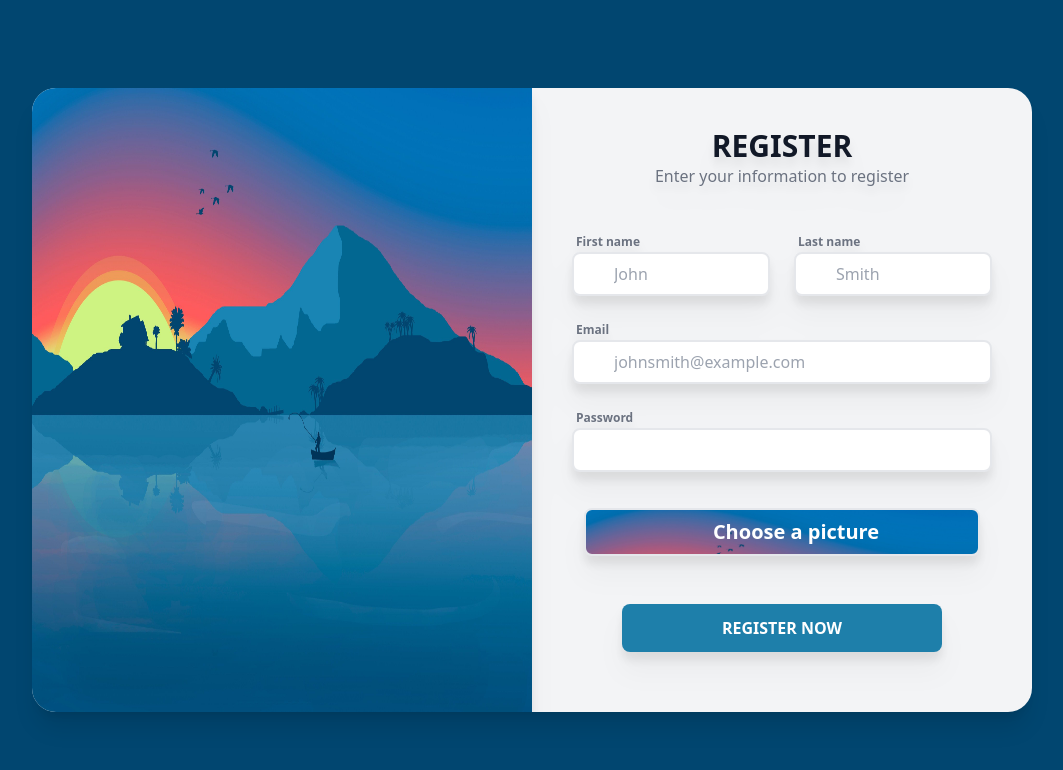
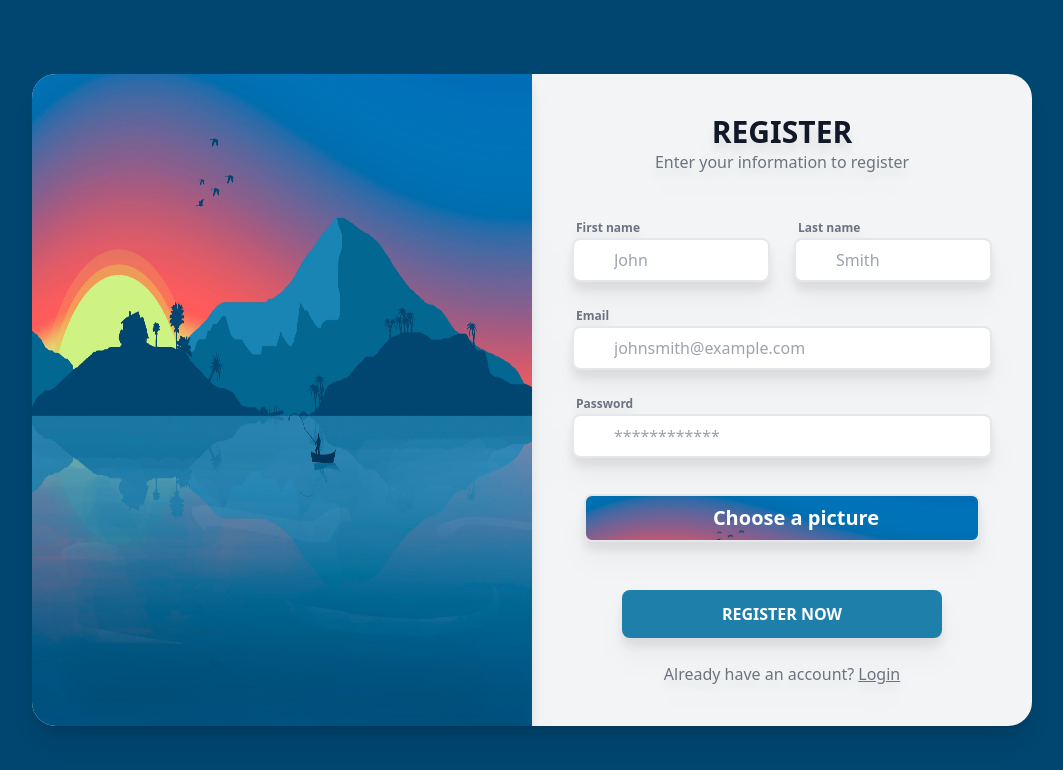
Before and after one commit to GamerQuanTuM/Messaging-App, a React (Vite) app: page /register in a window 1280 px wide. Shown: the top 770 px of the page, without its empty margins (108-1171 px from the left). Built offline with nearby package versions, Linux system fonts and the light colour scheme; no server answers.

Commit message:
Navigation to Login and Register Page

```diff
--- a/src/pages/Login.tsx
+++ b/src/pages/Login.tsx
@@ -52,9 +52,12 @@ const Login = () => {
                   </div>
                 </div>
               </div>
-              <div className="flex -mx-3">
+              <div className="flex -mx-3 flex-col">
                 <div className="w-full px-3 mb-5">
                   <button className="block w-full max-w-xs mx-auto bg-[#1e7faa] hover:bg-[#014670] focus:bg-[#014670] text-white rounded-lg px-3 py-3 font-semibold">LOGIN</button>
+                </div>
+                <div className="flex justify-center mt-1 gap-1">
+                  Not a member?<span className="cursor-pointer underline" onClick={() => navigate("/register")}>Sign up now</span>
                 </div>
               </div>
             </div>
--- a/src/pages/Register.tsx
+++ b/src/pages/Register.tsx
@@ -1,9 +1,9 @@
-import { FormEvent, useState } from "react"
+import { ChangeEvent, FormEvent, useState } from "react"
 import Bg from "../assets/bg.jpg"
 import { createUserWithEmailAndPassword, updateProfile } from "firebase/auth"
-import { auth, db, storage, app } from "../firebase"
+import { auth, db, storage } from "../firebase"
 import { getDownloadURL, ref, uploadBytesResumable } from "firebase/storage"
-import { collection, doc, setDoc } from "firebase/firestore"
+import { doc, setDoc } from "firebase/firestore"
 import { useNavigate } from "react-router-dom"
 
 const Register = () => {
@@ -12,11 +12,11 @@ const Register = () => {
   const [firstName, setFirstName] = useState<string>("")
   const [lastName, setLastName] = useState<string>("")
   const [image, setImage] = useState<null | File | any>(null)
-  const [error, setError] = useState(false)
+  const [_, setError] = useState(false)
 
   const navigate = useNavigate()
 
-  const handleImage = (e: React.ChangeEvent<HTMLInputElement>) => {
+  const handleImage = (e: ChangeEvent<HTMLInputElement>) => {
     if (!e.target.files || e.target.files.length === 0) {
       console.error("Select a file");
       return;
@@ -112,7 +112,7 @@ const Register = () => {
                   <label htmlFor="" className="text-xs font-semibold px-1">Password</label>
                   <div className="flex">
                     <div className="w-10 z-10 pl-1 text-center pointer-events-none flex items-center justify-center"><i className="mdi mdi-lock-outline text-gray-400 text-lg"></i></div>
-                    <input type="password" className="w-full -ml-10 pl-10 pr-3 py-2 rounded-lg border-2 border-gray-200 outline-none focus:border-indigo-500" autoComplete="************" onChange={(e) => setPassword(e.target.value)} />
+                    <input type="password" className="w-full -ml-10 pl-10 pr-3 py-2 rounded-lg border-2 border-gray-200 outline-none focus:border-indigo-500" placeholder="************" onChange={(e) => setPassword(e.target.value)} />
                   </div>
                 </div>
               </div>
@@ -125,9 +125,12 @@ const Register = () => {
                   </div>
                 </div>
               </div>
-              <div className="flex -mx-3">
+              <div className="flex -mx-3 flex-col">
                 <div className="w-full px-3 mb-5">
                   <button className="block w-full max-w-xs mx-auto bg-[#1e7faa] hover:bg-[#014670] focus:bg-[#014670] text-white rounded-lg px-3 py-3 font-semibold">REGISTER NOW</button>
+                </div>
+                <div className="flex justify-center mt-1 gap-1">
+                  Already have an account?<span className="cursor-pointer underline" onClick={() => navigate("/login")}>Login</span>
                 </div>
               </div>
             </div>
```
